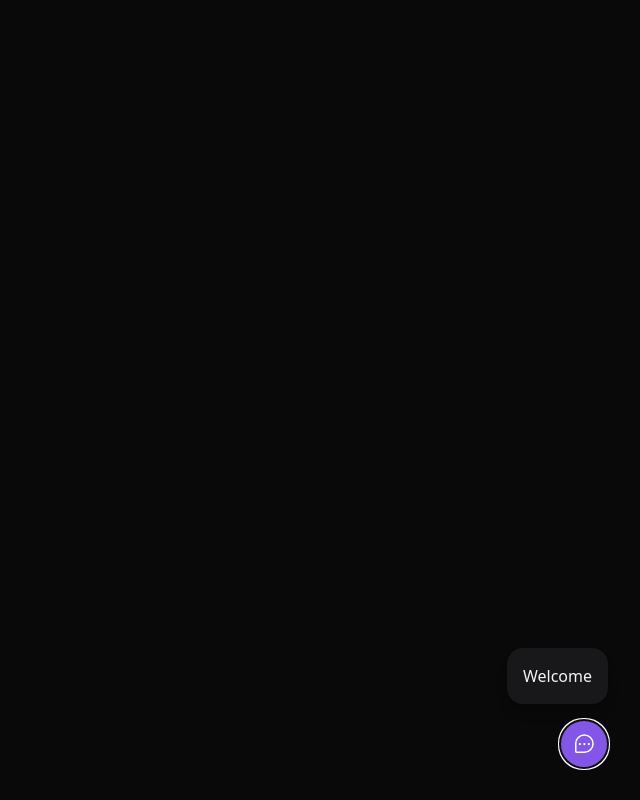
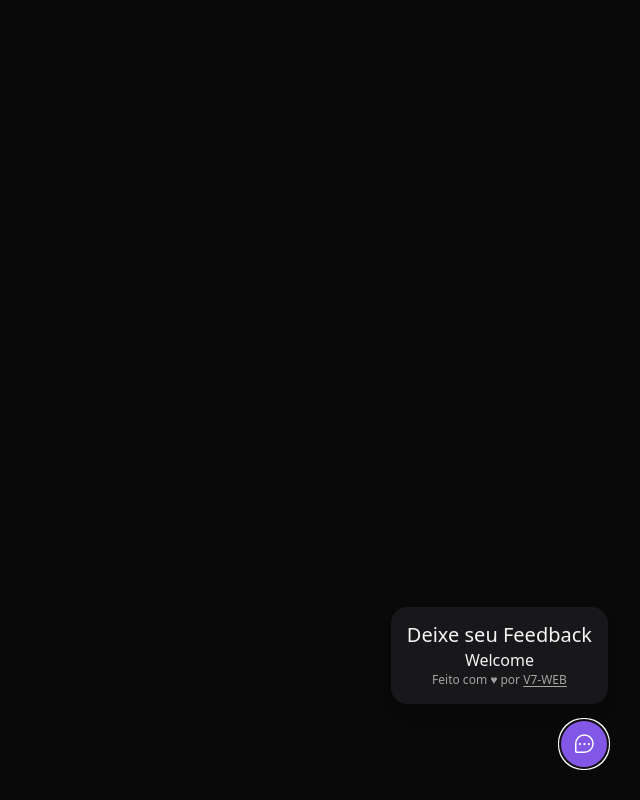
Before and after one commit to ViniciusLima7/feedback-generic-web, a React (Vite) app: page / in a window 1280 px wide. Both pictures are taken after a click on the button "Feedback". Shown: the whole page, without its empty margins (640-1280 px from the left). Built offline with nearby package versions, Linux system fonts and the light colour scheme.

Commit message:
Content do Component WidgetForm

```diff
--- a/src/components/WidgetForm.tsx
+++ b/src/components/WidgetForm.tsx
@@ -1,7 +1,20 @@
 export function WidgetForm() {
   return (
     <div className="bg-zinc-900 p-4 relative rounded-2xl mb-4 flex flex-col items-center shadow-lg w-[calc(100vw-2rem)] md:w-auto">
-      Welcome
+      <header>
+        <span className="text-xl leading-6">Deixe seu Feedback</span>
+      </header>
+      <p>Welcome</p>
+      <footer className="text-xs  text-neutral-400">
+        Feito com ♥ por{" "}
+        <a
+          className="underline underline-offset-2"
+          target="_blank"
+          href="https://www.linkedin.com/in/marcos-vinicius-lima/"
+        >
+          V7-WEB
+        </a>
+      </footer>
     </div>
   );
 }
```
